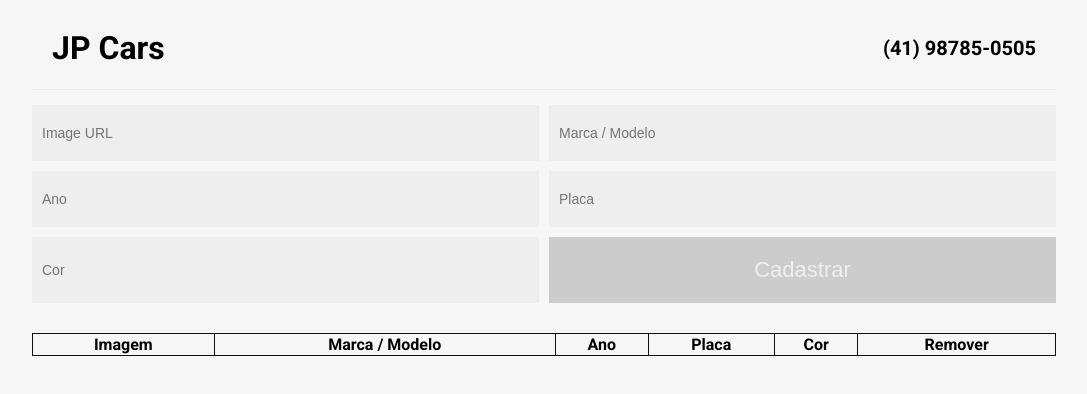
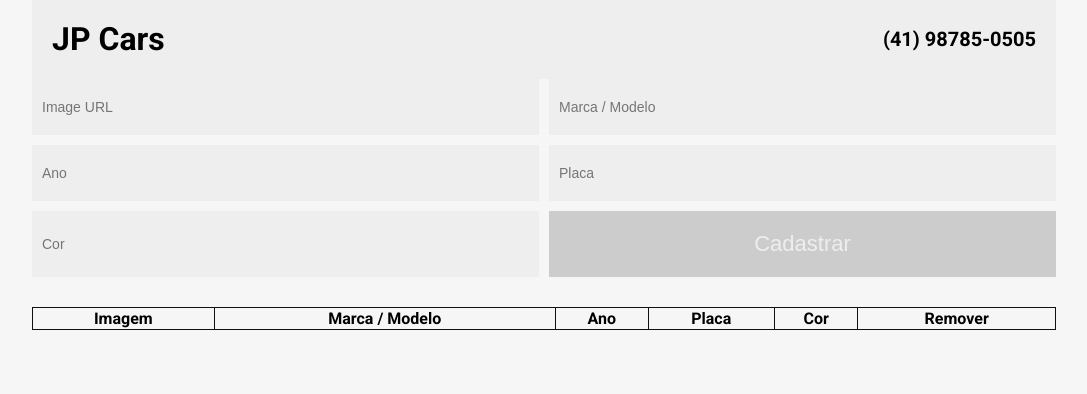
Before and after one commit to jpcmf/JPCars-JavaScript, a website built with webpack: page main.html in a window 1280 px wide. Shown: the whole page, without its empty margins (96-1183 px from the left). Built offline with nearby package versions, Linux system fonts and the light colour scheme.

Commit message:
Layout improvements

```diff
--- a/src/sass/main.scss
+++ b/src/sass/main.scss
@@ -29,23 +29,32 @@ body {
   background: var(--main-bg-color);
   font-family: 'Roboto', sans-serif;
   padding-bottom: 30px;
+  margin: 0;
 }
 
 .wrapper {
   max-width: 1024px;
   margin: 0 auto;
+
+  // display: grid;
+  // grid-gap: 15px;
+  // grid-template-areas:
+  //   "header"
+  //   "main"
 }
 
 header {
+  background-color: var(--header-bg-color);
   border-bottom: solid 1px var(--header-bg-color);
-  grid-area: header;
+  // grid-area: header;
 }
 
 header h1 {
   display: flex;
   align-items: center;
   justify-content:space-between;
-  padding: 0 20px;
+  padding: 20px;
+  margin: 0;
 }
 
 h1 span:last-child {
@@ -53,15 +62,7 @@ h1 span:last-child {
 }
 
 main {
-  grid-area: main;
-}
-
-.wrapper {
-  display: grid;
-  grid-gap: 15px;
-  grid-template-areas:
-    "header"
-    "main"
+  // grid-area: main;
 }
 
 .form-register {
```
